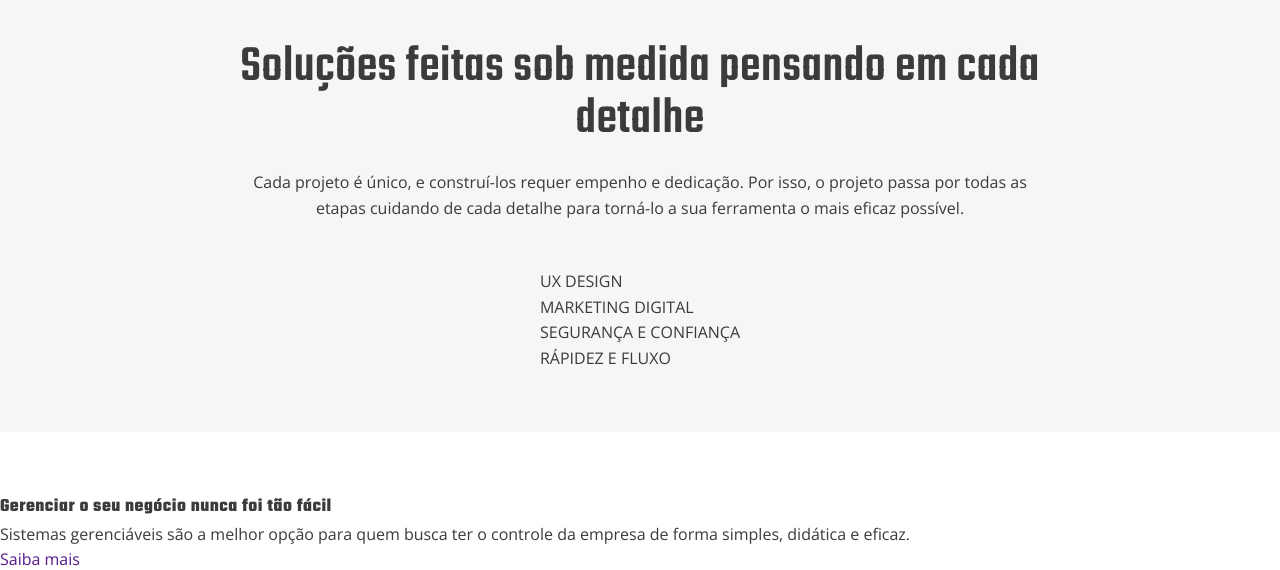
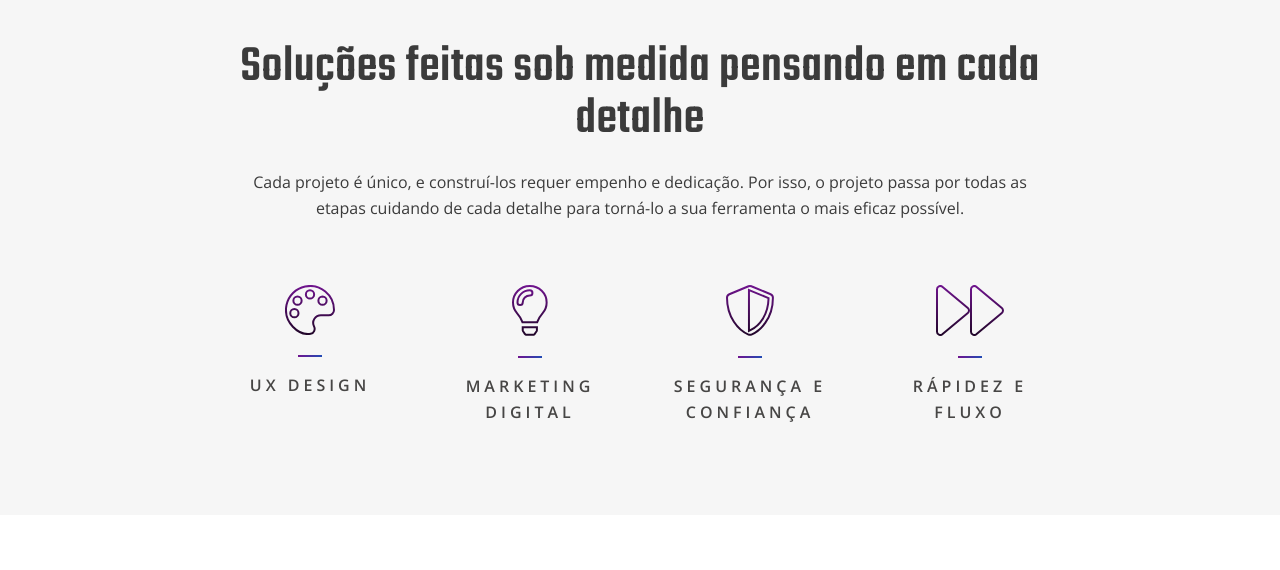
Before and after one commit to PauloSousaJDEV/site-challenge-2025, a plain HTML site: page index.html in a window 1280 px wide. Shown: the part 735-1305 px from the top of the page. Drawn offline with nearby package versions, Linux system fonts and the light colour scheme.

Commit message:
Criada a segunda seção da página Inicio

```diff
--- a/css/style.css
+++ b/css/style.css
@@ -200,6 +200,39 @@ body, p, span, li {
     align-items: center;
 }
 
+.mkt-lista {
+    display: flex;
+    flex-wrap: wrap;
+    justify-content: center;
+    text-align: center;
+    gap: 20px;
+}
+
+.mkt-lista li {
+    width: 200px;
+}
+
+.divisor {
+  display: block;
+  width: 24px;
+  height: 2px;
+  background: linear-gradient(90deg, rgba(112,20,142,1) 0%, rgba(33,75,181,1) 100%);
+  margin: 8px auto 16px;
+}
+
+.mkt-bottom img {
+    margin: 0 auto 20px
+}
+
+.mkt-bottom p {
+    text-align: center;
+    font-weight: bold;
+    color: #474645;
+    margin: 0 auto 30px;
+    letter-spacing: 4px;
+    width: 80%;
+}
+
 .marketing h2 {
     max-width: 70%;
     line-height: 1;
@@ -209,12 +242,12 @@ body, p, span, li {
     margin-bottom: 24px;
 }
 
-.marketing p {
+.mkt-top p {
     max-width: 70%;
     text-align: center;
-    margin-bottom: 48px;
+    margin-bottom: 64px;
 }
 
-.marketing img {
+.mkt-top img {
     margin: 0 auto 45px;
 }
--- a/index.html
+++ b/index.html
@@ -51,24 +51,32 @@
 
             <div class="marketing-bg">
                 <article class="marketing">
-                    <section class="mkt-item">
+                    <section class="mkt-item mkt-top">
                         <img src="./img/icon_logo.svg" alt="">
                         <h2>Soluções feitas sob medida pensando em cada detalhe</h2>
                         <p>Cada projeto é único, e construí-los requer empenho e dedicação. Por isso, o projeto passa por todas as etapas cuidando de cada detalhe para torná-lo a sua ferramenta o mais eficaz possível.</p>
                     </section>
-                    <section class="mkt-item">
-                        <ul class="mkt-item-lista">
+                    <section class="mkt-item mkt-bottom">
+                        <ul class="mkt-lista">
                             <li>
-                                UX DESIGN
+                                <img src="./img/icon_paleta.svg" alt="">
+                                <span class="divisor"></span>
+                                <p>UX DESIGN</p>
                             </li>
                             <li>
-                                MARKETING DIGITAL
+                                <img src="./img/icon_lampada.svg" alt="">
+                                <span class="divisor"></span>
+                                <p>MARKETING DIGITAL</p>
                             </li>
                             <li>
-                                SEGURANÇA E CONFIANÇA
+                                <img src="./img/icon_escudo.svg" alt="">
+                                <span class="divisor"></span>
+                                <p>SEGURANÇA E CONFIANÇA</p>
                             </li>
                             <li>
-                                RÁPIDEZ E FLUXO
+                                <img src="./img/icon_fluxo.svg" alt="">
+                                <span class="divisor"></span>
+                                <p>RÁPIDEZ E FLUXO</p>
                             </li>
                         </ul>
                     </section>
```
Also changed, not shown: img/icon_escudo.svg (added), img/icon_fluxo.svg (added), img/icon_lampada.svg (added), img/icon_paleta.svg (added).
